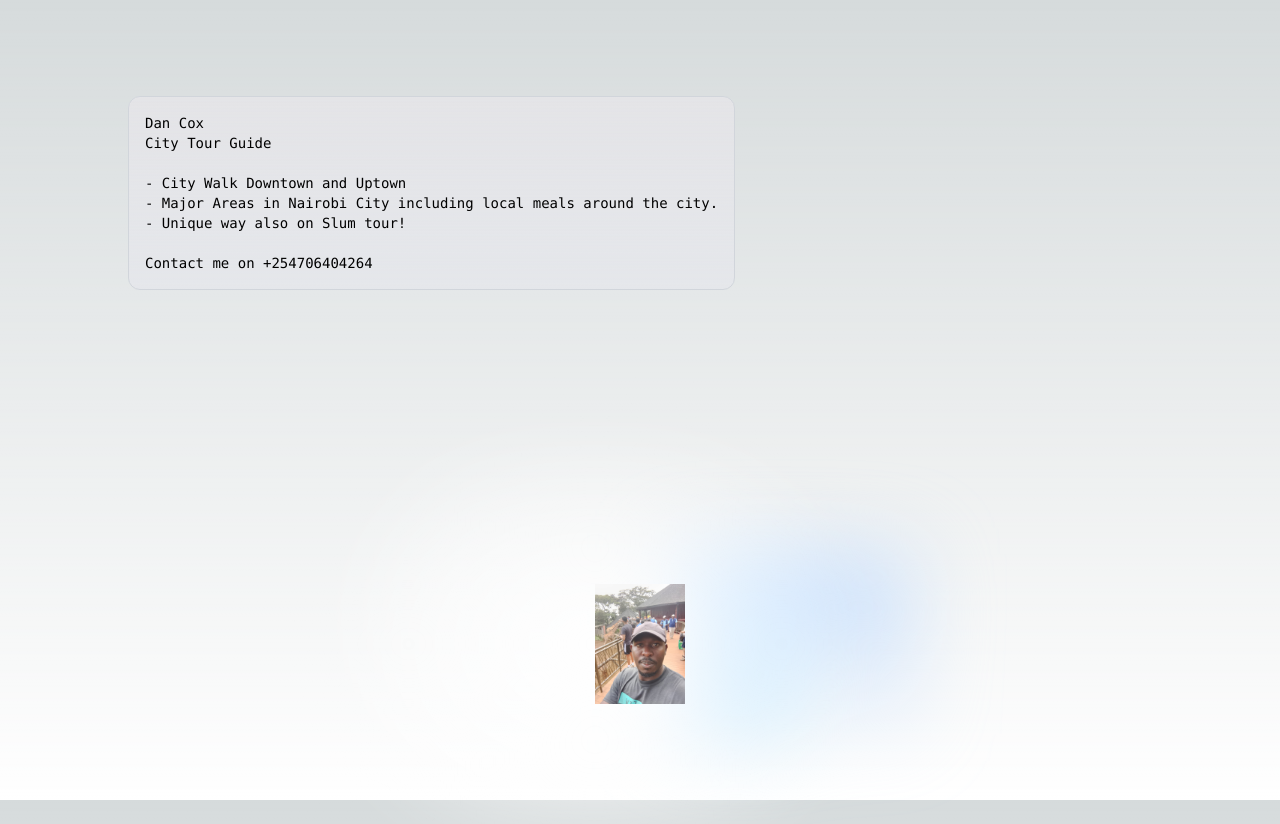
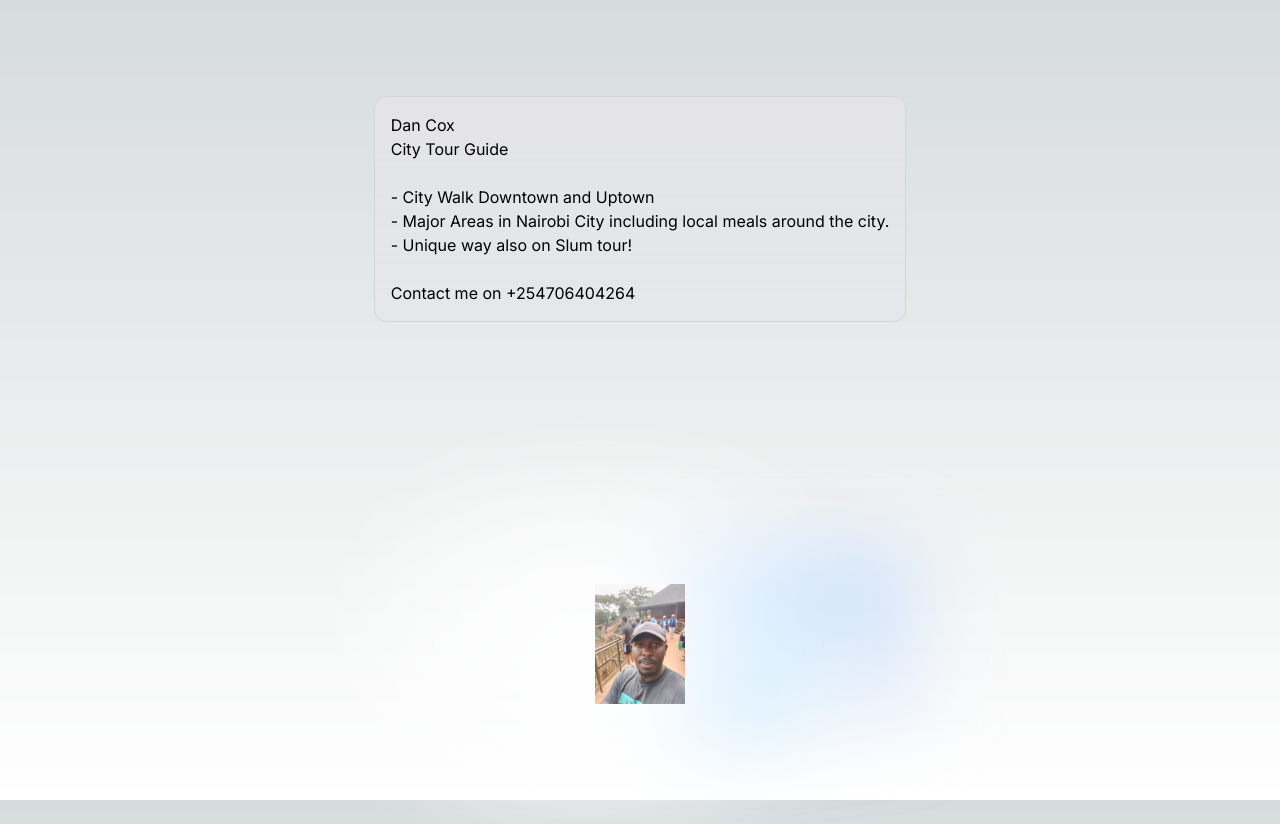
Before and after one commit to djimmo/nairobi-tours, a Next.js app: page / in a window 1280 px wide. Built offline with nearby package versions, Linux system fonts and the light colour scheme.

Commit message:
Update page.tsx

```diff
--- a/app/page.tsx
+++ b/app/page.tsx
@@ -3,7 +3,7 @@ import Image from "next/image";
 export default function Home() {
   return (
     <main className="flex min-h-screen flex-col items-center justify-between p-24">
-      <div className="z-10 max-w-5xl w-full items-center justify-between font-mono text-sm lg:flex">
+{/*       <div className="z-10 max-w-5xl w-full items-center justify-between font-mono text-sm lg:flex"> */}
         <p className="fixed left-0 top-0 flex w-full justify-center border-b border-gray-300 bg-gradient-to-b from-zinc-200 pb-6 pt-8 backdrop-blur-2xl dark:border-neutral-800 dark:bg-zinc-800/30 dark:from-inherit lg:static lg:w-auto  lg:rounded-xl lg:border lg:bg-gray-200 lg:p-4 lg:dark:bg-zinc-800/30">
 {/*           Get started by editing&nbsp;
           <code className="font-mono font-bold">app/page.tsx</code> */}
@@ -33,7 +33,7 @@ export default function Home() {
             />
           </a>
         </div> */}
-      </div>
+{/*       </div> */}
 
       <div className="relative flex place-items-center before:absolute before:h-[300px] before:w-full sm:before:w-[480px] before:-translate-x-1/2 before:rounded-full before:bg-gradient-radial before:from-white before:to-transparent before:blur-2xl before:content-[''] after:absolute after:-z-20 after:h-[180px] after:w-full sm:after:w-[240px] after:translate-x-1/3 after:bg-gradient-conic after:from-sky-200 after:via-blue-200 after:blur-2xl after:content-[''] before:dark:bg-gradient-to-br before:dark:from-transparent before:dark:to-blue-700 before:dark:opacity-10 after:dark:from-sky-900 after:dark:via-[#0141ff] after:dark:opacity-40 before:lg:h-[360px] z-[-1]">
         <Image
```
